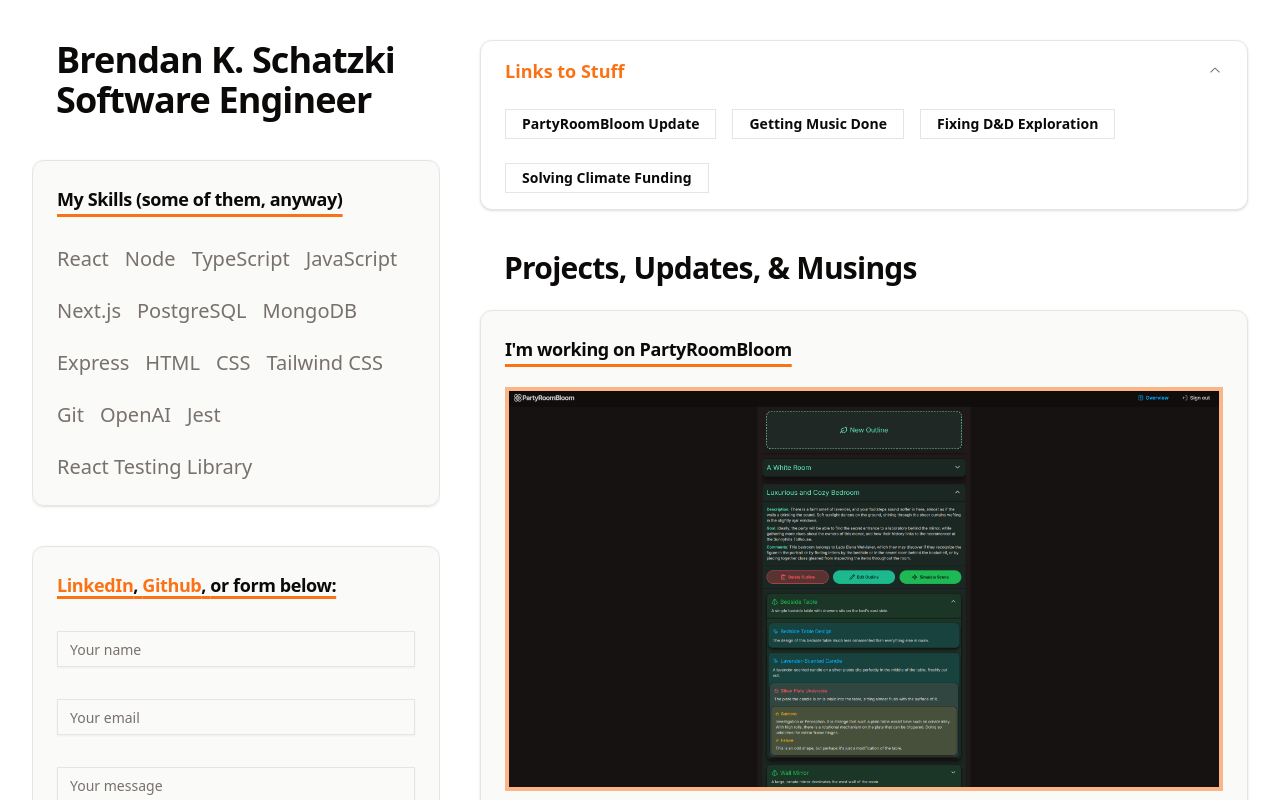
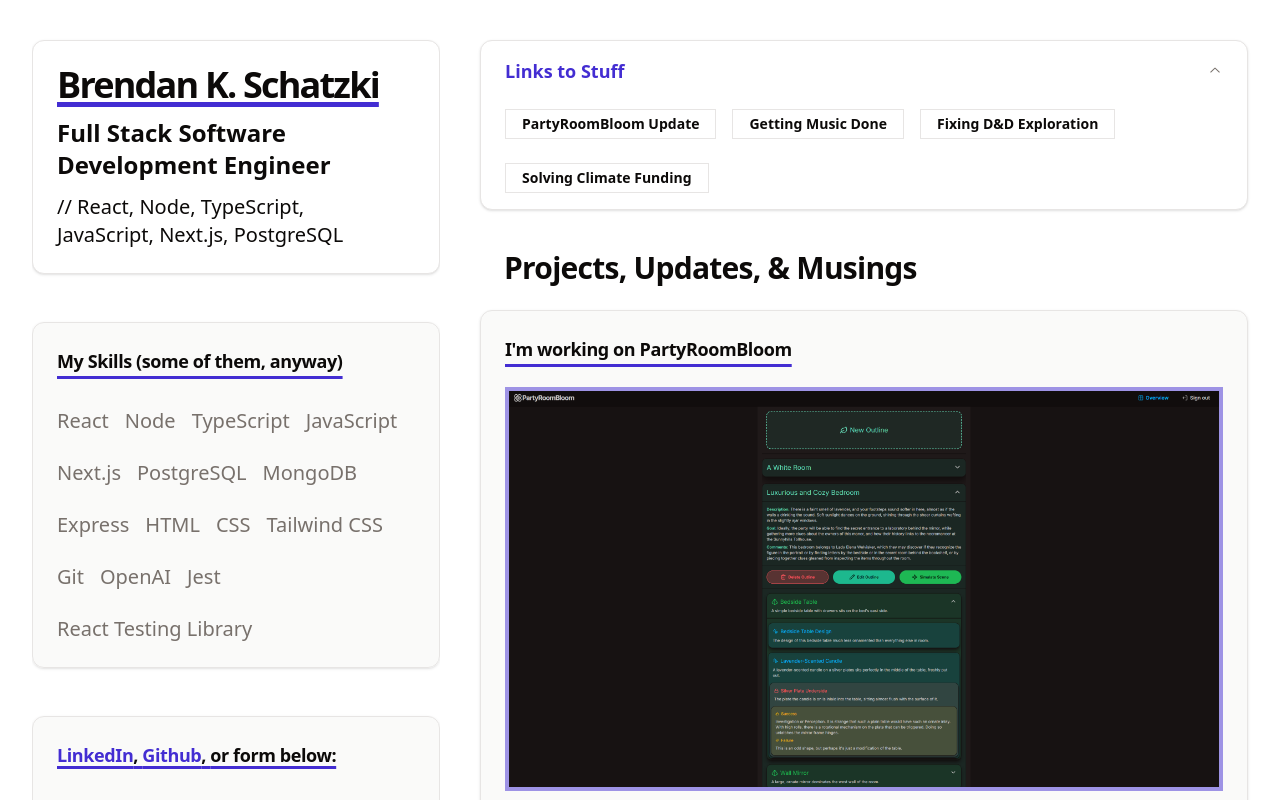
Before and after one commit to BKSchatzki/bkschatzki-dev, a Next.js app: page / in a window 1280 px wide. Shown: the top 800 px of the page. Built offline with nearby package versions, Linux system fonts and the light colour scheme.

Commit message:
feat(styling): Cardify NameHeader and change primary color for light mode

```diff
--- a/src/app/globals.css
+++ b/src/app/globals.css
@@ -21,7 +21,7 @@
     --card-foreground: 20 14.3% 4.1%;
     --popover: 0 0% 100%;
     --popover-foreground: 20 14.3% 4.1%;
-    --primary: 24.6 95% 53.1%;
+    --primary: 248 65% 50%;
     --primary-foreground: 60 9.1% 97.8%;
     --secondary: 60 4.8% 95.9%;
     --secondary-foreground: 24 9.8% 10%;
@@ -35,7 +35,7 @@
     --destructive-foreground: 60 9.1% 97.8%;
     --border: 20 5.9% 90%;
     --input: 20 5.9% 90%;
-    --ring: 24.6 95% 53.1%;
+    --ring: 248 65% 50%;
     --radius: 0rem;
     --chart-1: ;
     --chart-2: ;
--- a/src/app/page.tsx
+++ b/src/app/page.tsx
@@ -8,7 +8,7 @@ import Skills from '@/components/sections/Skills';
 export default function Home() {
   return (
     <div className="mx-auto flex flex-col items-center justify-start gap-10 px-4 sm:px-6 lg:flex-row lg:items-start lg:justify-center lg:px-8">
-      <div className="no-scrollbar flex max-w-3xl flex-col gap-10 pt-10 lg:sticky lg:top-0 lg:max-h-[100dvh] lg:max-w-lg lg:overflow-y-auto lg:pb-10">
+      <div className="no-scrollbar flex max-w-3xl flex-col gap-12 pt-10 lg:sticky lg:top-0 lg:max-h-[100dvh] lg:max-w-lg lg:overflow-y-auto lg:pb-10">
         <NameHeader />
         <Skills />
         <Contact />
--- a/src/components/sections/NameHeader.tsx
+++ b/src/components/sections/NameHeader.tsx
@@ -1,6 +1,9 @@
+/* eslint-disable react/jsx-no-comment-textnodes */
 import React from 'react';
 
 import { H1 } from '@/components/typography';
+
+import { Card } from '../ui/card';
 
 interface Props {
   className?: string;
@@ -9,14 +12,20 @@ interface Props {
 
 const NameHeader = React.forwardRef<HTMLHeadingElement, Props>(({ className, ...props }, ref) => {
   return (
+    <Card className="py-6 text-balance">
       <H1
         ref={ref}
-      className="header-space:px-6"
+        className="scroll-m-20 px-6 text-3xl font-bold tracking-tighter header-space:px-6 underline decoration-primary underline-offset-4 decoration-[0.3333rem]"
       >
         Brendan K. Schatzki
         <br />
-      Software Engineer
+        <span className="inline-block pt-3 text-2xl tracking-normal">
+          Full Stack Software Development Engineer
+          <br />
+          <span className="inline-block pt-3 text-xl font-normal tracking-normal">// React, Node, TypeScript, JavaScript, Next.js, PostgreSQL</span>
+        </span>
       </H1>
+    </Card>
   );
 });
 NameHeader.displayName = 'NameHeader';
```
Lines whose indentation alone changed are shown as unchanged.
